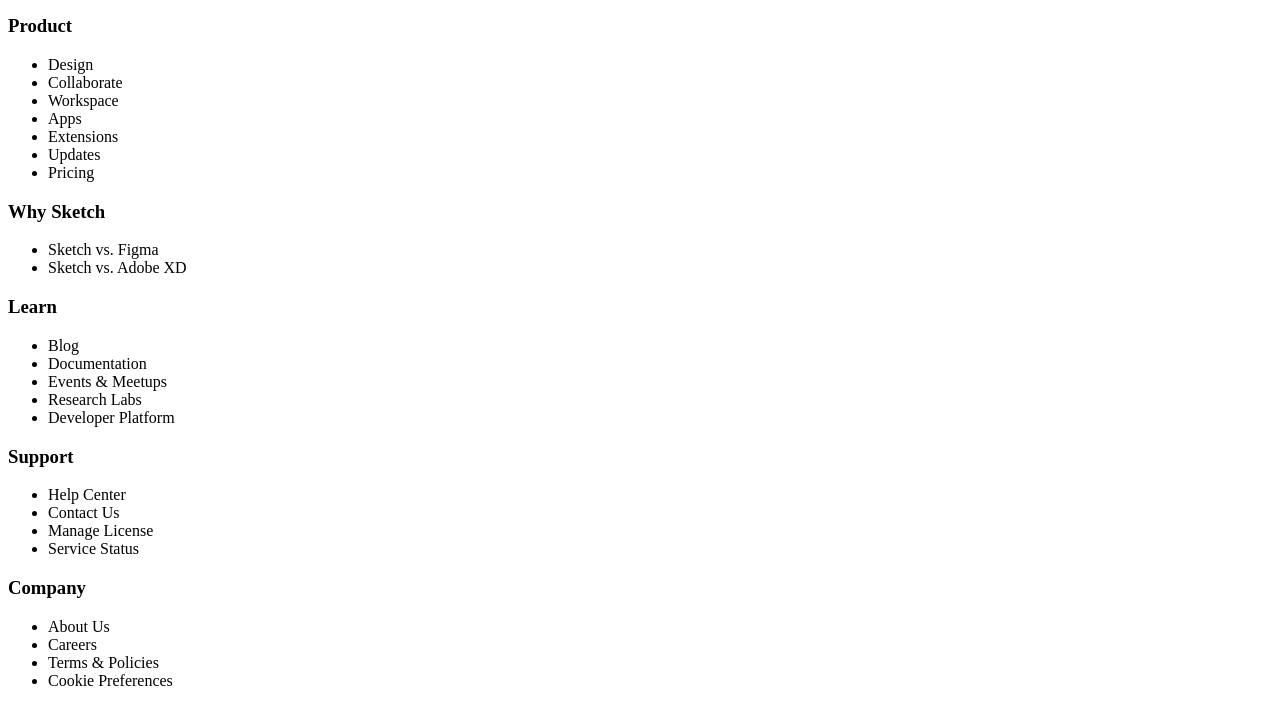
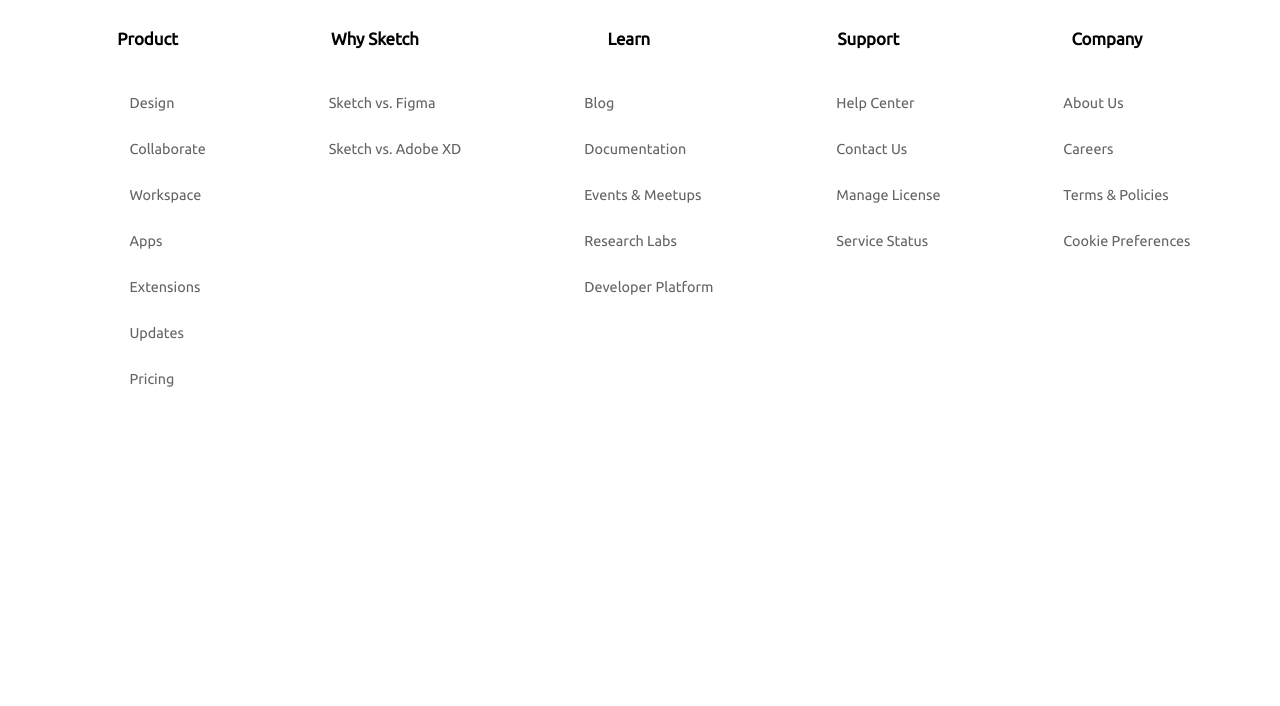
Before and after one commit to SprihaAnand/sketch-css, a plain HTML site: page index.html in a window 1280 px wide. Shown: the part 1409-2115 px from the top of the page. After the commit the page ends 1849 px from the top, so only its background shows below. Drawn offline with Linux system fonts and the light colour scheme.

Commit message:
Update style.css

```diff
--- a/style.css
+++ b/style.css
@@ -1,4 +1,4 @@
-  /* navbar */
+   /* navbar */
 
  .navbar {
      display: grid;
@@ -61,14 +61,14 @@
  }
 
  .dropdown {
-     position: relative;
      display: inline-block;
  }
 
  .dropdown-content {
-     /* display: inline-block; */
+     margin-top: 15px;
      display: none;
      position: absolute;
+     margin-left: 0px;
  }
 
  .dropdownItems {
@@ -84,11 +84,7 @@
  .show {
      display: grid;
      grid-template-areas: 'one two' 'three four' 'five six';
-     /* position: absolute; */
-     width: 50%;
  }
-
- #myDropdown {}
  /* animation */
 
  .delay-7 {
@@ -277,4 +273,40 @@ apps div 02 */
      align-items: center;
      flex-direction: column;
  }
+ /* footer */
+
+ .footer {
+     display: grid;
+     grid-template-areas: 'one two three four five';
+ }
+
+ .footer {
+     padding: 0px 40px;
+     border: 1px 0px;
+     font-family: 'Ubuntu', sans-serif;
+     font-size: .9rem;
+ }
+
+ .footer ul {
+     list-style: none;
+     font-weight: lighter;
+     font-size: .9rem;
+     color: rgb(100, 98, 98);
+ }
+
+ .footer ul li {
+     padding: 15px;
+ }
+
+ .footer ul li:hover {
+     color: black;
+     cursor: pointer;
+ }
+
+ .footer div {
+     display: flex;
+     flex-direction: column;
+     align-items: center;
+     margin: 1rem;
+ }
  /* media query to make grid one one one after dec width */
```
